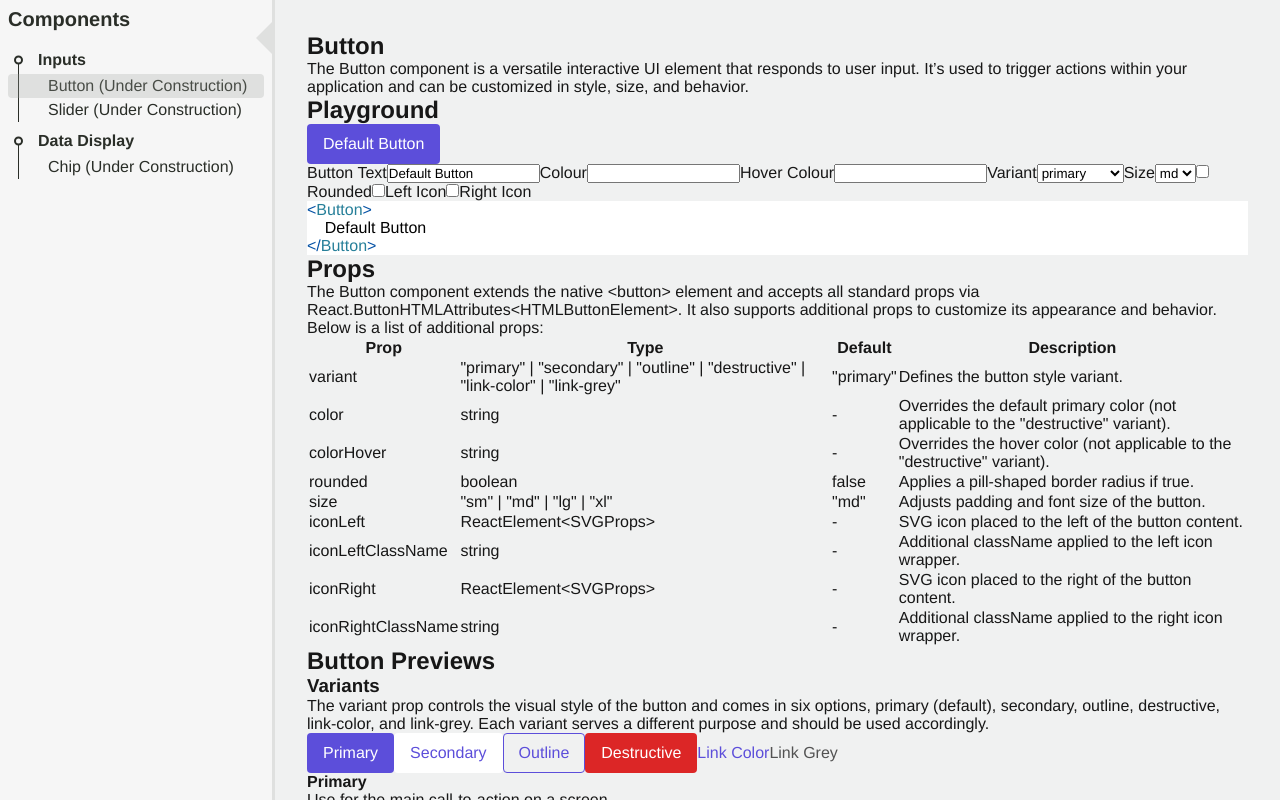
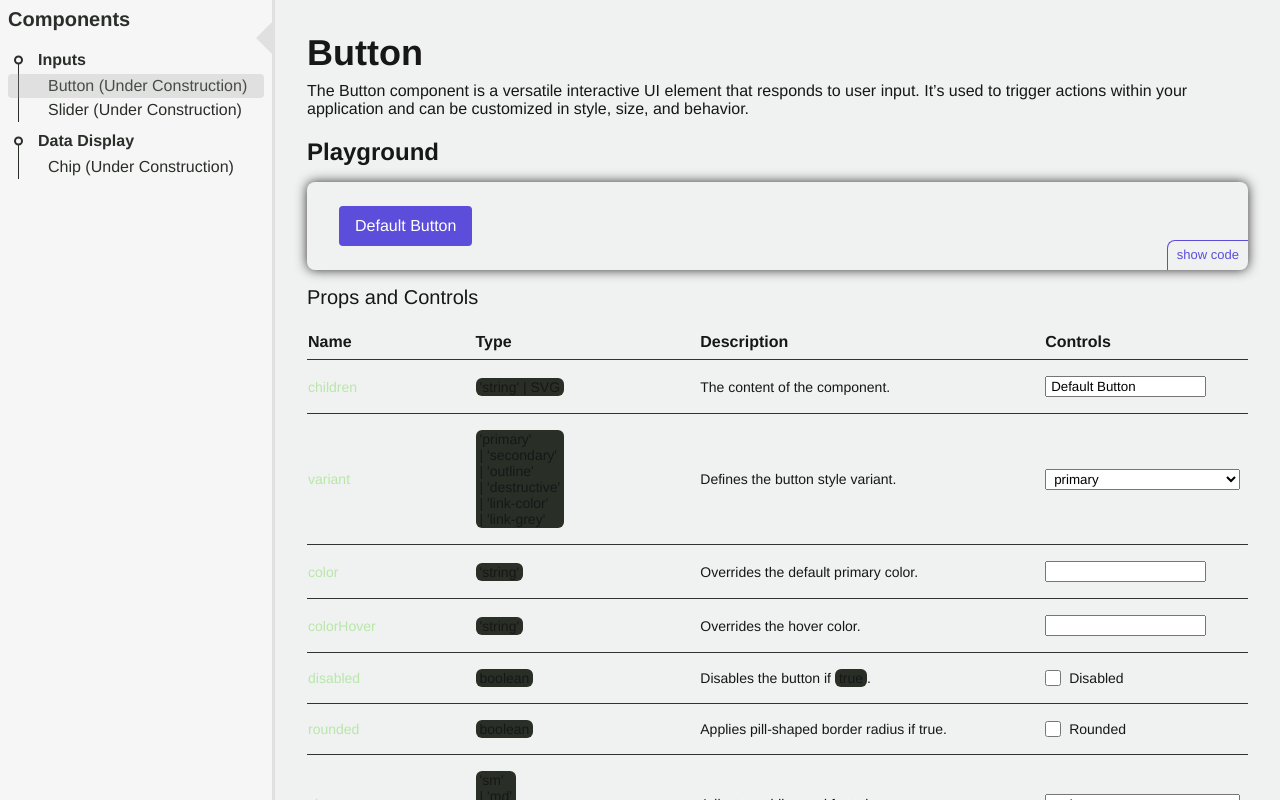
Before and after one commit to jalbe0076/component_kit, a Next.js app: page /button in a window 1280 px wide. Shown: the top 800 px of the page. Built offline with nearby package versions, Linux system fonts and the light colour scheme.

Commit message:
Style and setup playground section with props controls

```diff
--- /dev/null
+++ b/src/app/button/buttonPage.module.scss
@@ -0,0 +1,175 @@
+.container {
+    display: flex;
+    flex-direction: column;
+    gap: 1.25rem;
+}
+
+.titleH1 {
+    font-size: 2.25rem;
+    font-weight: 600;
+    color: var(--foreground);
+    margin-bottom: 0.5rem;
+}
+
+.titleH2 {
+    font-size: 1.5rem;
+    font-weight: 600;
+    color: var(--foreground);
+    margin-bottom: 1rem;
+}
+
+.titleH3 {
+    font-size: 1.25rem;
+    font-weight: 500;
+    color: var(--foreground);
+    margin-bottom: 1rem;
+}
+
+.previewContainer {
+    margin-bottom: 1rem;
+}
+
+.previewBtn {
+    width: 100%;
+    padding: 1.5rem 2rem;
+    box-shadow: 0px 0px 12px 0px #323232;
+    border-radius: 0.5rem;
+    position: relative;
+
+
+    .previewShowBtn {
+        position: absolute;
+        bottom: 0;
+        right: 0;
+        border-right: none;
+        border-bottom: none;
+        border-radius: 0.5rem 0 0 0;
+    }
+
+    &.previewCodeExpanded {
+        border-bottom-left-radius: 0;
+        border-bottom-right-radius: 0;
+    }
+}
+
+.previewCode {
+    border-radius: 0 0 0.5rem 0.5rem;
+    padding: 1rem 1.5rem;
+    font-size: 0.875rem;
+    background-color: #292f27;
+
+    &[aria-expanded="true"] {
+        border-bottom-left-radius: 0;
+        border-bottom-right-radius: 0;
+      }
+}
+
+.codeSnippet {
+    font-size: 0.875rem;
+    padding: 1px 4px;
+    border-radius: 6px;
+    display: inline-block;
+    width: fit-content;
+    background-color: #292f27;
+}
+
+
+.formGroup {
+    display: flex;
+    flex-direction: column;
+    gap: 0.5rem;
+    border: none;
+    padding-left: 0.75rem;
+}
+
+.inlineCode {
+    font-size: 0.875rem;
+    padding: 1px 4px;
+    border-radius: 6px;
+}
+
+.srOnly {
+    position: absolute;
+    width: 1px;
+    height: 1px;
+    padding: 0;
+    margin: -1px;
+    overflow: hidden;
+    clip: rect(0, 0, 0, 0);
+    white-space: nowrap;
+    border: 0;
+  }
+
+  .tableWrapper {
+    overflow-x: auto;
+    width: 100%;
+
+  }
+
+  .tableWrapper table {
+    min-width: 600px;
+    width: 100%;
+    border-collapse: collapse;
+  }
+
+  .tableHeader {
+    border-bottom: 1px solid #323232;
+  }
+
+  .tableHeader th{
+    color: var(--foreground);
+    font-weight: 600;
+    font-size: 1rem;
+    padding: 0.5rem 1rem 0.5rem 0.0625rem;
+    text-align: left;
+  }
+  .tableHeader td{
+    color: var(--foreground);
+    font-weight: 400;
+    font-size: .0875rem;
+    padding: 0.5rem 1rem 0.5rem 0.0625rem;
+    text-align: left;
+  }
+
+  .tableBody tr{
+    border-bottom: 1px solid #323232;
+    font-weight: 400;
+    font-size: 0.875rem;
+  }
+
+  .tableBody td{
+    color: var(--foreground);
+    padding: 1rem 0.5rem 1rem 0.0625rem;
+    text-align: left;
+  }
+
+  .tableBody select {
+    width: 100%;
+  }
+
+  .tableBody select,
+  .tableBody input {
+    padding: 0.0675rem .25rem;
+  }
+
+  .checkboxInput {
+  display: flex;
+  align-items: center;
+  width: fit-content;
+
+  &:hover {
+    cursor: pointer;
+  }
+
+  & input[type="checkbox"] {
+    margin-right: 0.5rem;
+    width: 1rem;
+    height: 1rem;
+    cursor: pointer;
+  }}
+
+  .tableBody .tableNameRow {
+    font-weight: 400;
+    font-size: 0.875rem;
+    color: #b8e7a9;
+  }
--- a/src/app/button/page.tsx
+++ b/src/app/button/page.tsx
@@ -5,6 +5,7 @@ import StarIcon from "../../icons/StarIcon";
 import SendIcon from "../../icons/SendIcon";
 import DeleteIcon from "../../icons/DeleteIcon";
 import CodeBlock from "../../utils/CodeBlock";
+import styles from "./buttonPage.module.scss";
 
 export default function ButtonDocs() {
   type Variant =
@@ -24,6 +25,10 @@ export default function ButtonDocs() {
   const [showRightIcon, setShowRightIcon] = useState(false);
   const [color, setColor] = useState("");
   const [colorHover, setHoverColor] = useState("");
+  const [isDisabled, setIsDisabled] = useState(false);
+  const [openPreviews, setOpenPreviews] = useState<{ [key: string]: boolean }>(
+    {}
+  );
 
   const sampleCode = `
 <Button
@@ -61,10 +66,24 @@ export default function ButtonDocs() {
 </Button>
 `;
 
+  const togglePreview = (id: string) => {
+    if (!openPreviews[id]) {
+      setOpenPreviews((prev) => ({
+        ...prev,
+        [id]: true,
+      }));
+    } else {
+      setOpenPreviews((prev) => ({
+        ...prev,
+        [id]: !prev[id],
+      }));
+    }
+  };
+
   return (
-    <div>
+    <article className={styles.container}>
       <section>
-        <h1>Button</h1>
+        <h1 className={styles.titleH1}>Button</h1>
         <p>
           The Button component is a versatile interactive UI element that
           responds to user input. It’s used to trigger actions within your
@@ -73,9 +92,13 @@ export default function ButtonDocs() {
       </section>
 
       <section>
-        <h2>Playground</h2>
-        <div>
-          <div>
+        <h2 className={styles.titleH2}>Playground</h2>
+        <div className={styles.previewContainer}>
+          <div
+            className={`${styles.previewBtn} ${
+              openPreviews["previewPlaground"] ? styles.previewCodeExpanded : ""
+            }`}
+          >
             <Button
               variant={variant}
               size={size}
@@ -84,214 +107,242 @@ export default function ButtonDocs() {
               iconRight={showRightIcon ? <StarIcon /> : undefined}
               color={color}
               colorHover={colorHover}
+              disabled={isDisabled}
             >
               {text}
             </Button>
+            <Button
+              variant="outline"
+              id="test"
+              size="sm"
+              className={styles.previewShowBtn}
+              onClick={() => togglePreview("previewPlaground")}
+              aria-expanded={!!openPreviews["previewPlaground"]}
+              aria-controls="code-preview-playground"
+            >
+              {openPreviews["previewPlaground"] ? "hide code" : "show code"}
+            </Button>
           </div>
-          <div>
-            <label>
-              Button Text
-              <input value={text} onChange={(e) => setText(e.target.value)} />
-            </label>
+          {openPreviews["previewPlaground"] && (
+            <CodeBlock
+              id="code-preview-playground"
+              className={styles.previewCode}
+              code={defaultButtonCode}
+              aria-hidden={!openPreviews["previewPlaground"]}
+            />
+          )}
+        </div>
 
-            <label>
-              Colour
-              <input value={color} onChange={(e) => setColor(e.target.value)} />
-            </label>
-
-            <label>
-              Hover Colour
-              <input
-                value={colorHover}
-                onChange={(e) => setHoverColor(e.target.value)}
-              />
-            </label>
-
-            <label>
-              Variant
-              <select
-                value={variant}
-                onChange={(e) => setVariant(e.target.value as Variant)}
-              >
-                <option value="primary">primary</option>
-                <option value="secondary">secondary</option>
-                <option value="outline">outline</option>
-                <option value="destructive">destructive</option>
-                <option value="link-color">link-color</option>
-                <option value="link-grey">link-grey</option>
-              </select>
-            </label>
-
-            <label>
-              Size
-              <select
-                value={size}
-                onChange={(e) => setSize(e.target.value as Size)}
-              >
-                <option value="sm">sm</option>
-                <option value="md">md</option>
-                <option value="lg">lg</option>
-                <option value="xl">xl</option>
-              </select>
-            </label>
-
-            <label>
-              <input
-                type="checkbox"
-                checked={rounded}
-                onChange={(e) => setRounded(e.target.checked)}
-              />
-              Rounded
-            </label>
-
-            <label>
-              <input
-                type="checkbox"
-                checked={showLeftIcon}
-                onChange={(e) => setShowLeftIcon(e.target.checked)}
-              />
-              Left Icon
-            </label>
-
-            <label>
-              <input
-                type="checkbox"
-                checked={showRightIcon}
-                onChange={(e) => setShowRightIcon(e.target.checked)}
-              />
-              Right Icon
-            </label>
-          </div>
-          <CodeBlock code={defaultButtonCode}></CodeBlock>
-        </div>
-      </section>
-
-      <section>
-        <h2>Props</h2>
-        <p>
-          The Button component extends the native <code>&lt;button&gt;</code>{" "}
-          element and accepts all standard props via{" "}
-          <code>React.ButtonHTMLAttributes&lt;HTMLButtonElement&gt;</code>. It
-          also supports additional props to customize its appearance and
-          behavior. Below is a list of additional props:
-        </p>
-        <div>
+        <h3 className={styles.titleH3}>Props and Controls</h3>
+        <div className={styles.tableWrapper}>
           <table>
-            <thead>
+            <thead className={styles.tableHeader}>
               <tr>
-                <th>Prop</th>
+                <th>Name</th>
                 <th>Type</th>
-                <th>Default</th>
                 <th>Description</th>
+                <th>Controls</th>
               </tr>
             </thead>
-            <tbody>
+            <tbody className={styles.tableBody}>
               <tr>
+                <td className={styles.tableNameRow}>children</td>
                 <td>
-                  <code>variant</code>
-                </td>
-                <td>
-                  <code>
-                    "primary" | "secondary" | "outline" | "destructive" |
-                    "link-color" | "link-grey"
+                  <code className={styles.codeSnippet}>
+                    'string' | SVG
                   </code>
                 </td>
+                <td>The content of the component.</td>
                 <td>
-                  <code>"primary"</code>
-                </td>
-                <td>Defines the button style variant.</td>
-              </tr>
-              <tr>
-                <td>
-                  <code>color</code>
-                </td>
-                <td>
-                  <code>string</code>
-                </td>
-                <td>-</td>
-                <td>
-                  Overrides the default primary color (not applicable to the
-                  "destructive" variant).
+                <label htmlFor="buttonText" className={styles.srOnly}>
+                    children
+                  </label>
+                  <input
+                    id="buttonText"
+                    type="text"
+                    value={text}
+                    onChange={(e) => setText(e.target.value)}
+                  />
                 </td>
               </tr>
               <tr>
+                <td className={styles.tableNameRow}>variant</td>
                 <td>
-                  <code>colorHover</code>
+                  <code className={styles.codeSnippet}>
+                    <div>'primary'</div>
+                    <div>| 'secondary' </div>
+                    <div>| 'outline' </div>
+                    <div>| 'destructive' </div>
+                    <div>| 'link-color' </div>
+                    <div>| 'link-grey'</div>
+                  </code>
                 </td>
+                <td>Defines the button style variant.</td>
                 <td>
-                  <code>string</code>
-                </td>
-                <td>-</td>
-                <td>
-                  Overrides the hover color (not applicable to the "destructive"
-                  variant).
+                  <label htmlFor="variant" className={styles.srOnly}>
+                    Variant
+                  </label>
+                  <select
+                    id="variant"
+                    value={variant}
+                    onChange={(e) => setVariant(e.target.value as Variant)}
+                  >
+                    <option value="primary">primary</option>
+                    <option value="secondary">secondary</option>
+                    <option value="outline">outline</option>
+                    <option value="destructive">destructive</option>
+                    <option value="link-color">link-color</option>
+                    <option value="link-grey">link-grey</option>
+                  </select>
                 </td>
               </tr>
               <tr>
+                <td className={styles.tableNameRow}>color</td>
                 <td>
-                  <code>rounded</code>
+                  <code className={styles.codeSnippet}>'string'</code>
                 </td>
+                <td>Overrides the default primary color.</td>
                 <td>
-                  <code>boolean</code>
-                </td>
-                <td>
-                  <code>false</code>
-                </td>
-                <td>
-                  Applies a pill-shaped border radius if <code>true</code>.
+                  <label htmlFor="color" className={styles.srOnly}>
+                    Color
+                  </label>
+                  <input
+                    id="color"
+                    type="text"
+                    value={color}
+                    onChange={(e) => setColor(e.target.value)}
+                  />
                 </td>
               </tr>
               <tr>
+                <td className={styles.tableNameRow}>colorHover</td>
                 <td>
-                  <code>size</code>
+                  <code className={styles.codeSnippet}>'string'</code>
                 </td>
+                <td>Overrides the hover color.</td>
                 <td>
-                  <code>"sm" | "md" | "lg" | "xl"</code>
+                  <label htmlFor="colorHover" className={styles.srOnly}>
+                    Hover Color
+                  </label>
+                  <input
+                    id="colorHover"
+                    type="text"
+                    value={colorHover}
+                    onChange={(e) => setHoverColor(e.target.value)}
+                  />
                 </td>
-                <td>
-                  <code>"md"</code>
-                </td>
-                <td>Adjusts padding and font size of the button.</td>
               </tr>
               <tr>
+                <td className={styles.tableNameRow}>disabled</td>
                 <td>
-                  <code>iconLeft</code>
+                  <code className={styles.codeSnippet}>boolean</code>
                 </td>
+                <td>Disables the button if <code className={styles.codeSnippet}>true</code>.</td>
                 <td>
-                  <code>ReactElement&lt;SVGProps&gt;</code>
+                  <label htmlFor="isDisabled" className={styles.checkboxInput}>
+                    <input
+                      id="isDisabled"
+                      type="checkbox"
+                      checked={isDisabled}
+                      onChange={(e) => setIsDisabled(e.target.checked)}
+                    />{" "}
+                    Disabled
+                  </label>
                 </td>
-                <td>-</td>
-                <td>SVG icon placed to the left of the button content.</td>
               </tr>
               <tr>
+                <td className={styles.tableNameRow}>rounded</td>
                 <td>
-                  <code>iconLeftClassName</code>
+                  <code className={styles.codeSnippet}>boolean</code>
                 </td>
+                <td>Applies pill-shaped border radius if true.</td>
                 <td>
-                  <code>string</code>
+                  <label htmlFor="rounded" className={styles.checkboxInput}>
+                    <input
+                      id="rounded"
+                      type="checkbox"
+                      checked={rounded}
+                      onChange={(e) => setRounded(e.target.checked)}
+                    />{" "}
+                    Rounded
+                  </label>
                 </td>
-                <td>-</td>
-                <td>Additional className applied to the left icon wrapper.</td>
               </tr>
               <tr>
+                <td className={styles.tableNameRow}>size</td>
                 <td>
-                  <code>iconRight</code>
+                  <code className={styles.codeSnippet}>
+                    'sm' <br />| 'md' <br />| 'lg' <br />| 'xl'
+                  </code>
                 </td>
+                <td>Adjusts padding and font size.</td>
                 <td>
-                  <code>ReactElement&lt;SVGProps&gt;</code>
+                  <label htmlFor="size" className={styles.srOnly}>
+                    Size
+                  </label>
+                  <select
+                    id="size"
+                    value={size}
+                    onChange={(e) => setSize(e.target.value as Size)}
+                  >
+                    <option value="sm">sm</option>
+                    <option value="md">md</option>
+                    <option value="lg">lg</option>
+                    <option value="xl">xl</option>
+                  </select>
                 </td>
-                <td>-</td>
-                <td>SVG icon placed to the right of the button content.</td>
               </tr>
               <tr>
+                <td className={styles.tableNameRow}>iconLeft</td>
                 <td>
-                  <code>iconRightClassName</code>
+                  <code className={styles.codeSnippet}>ReactElement&lt;SVGProps&gt;</code>
                 </td>
+                <td>Left-side SVG icon.</td>
                 <td>
-                  <code>string</code>
+                  <label htmlFor="leftIcon" className={styles.checkboxInput}>
+                    <input
+                      id="leftIcon"
+                      type="checkbox"
+                      checked={showLeftIcon}
+                      onChange={(e) => setShowLeftIcon(e.target.checked)}
+                    />{" "}
+                    Show Left Icon
+                  </label>
                 </td>
+              </tr>
+              <tr>
+                <td className={styles.tableNameRow}>iconLeftClassName</td>
+                <td>
+                  <code className={styles.codeSnippet}>'string'</code>
+                </td>
+                <td>ClassName applied to the left icon wrapper.</td>
                 <td>-</td>
-                <td>Additional className applied to the right icon wrapper.</td>
+              </tr>
+              <tr>
+                <td className={styles.tableNameRow}>iconRight</td>
+                <td>
+                  <code className={styles.codeSnippet}>ReactElement&lt;SVGProps&gt;</code>
+                </td>
+                <td>Right-side SVG icon.</td>
+                <td>
+                  <label htmlFor="rightIcon" className={styles.checkboxInput}>
+                    <input
+                      id="rightIcon"
+                      type="checkbox"
+                      checked={showRightIcon}
+                      onChange={(e) => setShowRightIcon(e.target.checked)}
+                    />{" "}
+                    Show Right Icon
+                  </label>
+                </td>
+              </tr>
+              <tr>
+                <td className={styles.tableNameRow}>iconRightClassName</td>
+                <td>
+                  <code className={styles.codeSnippet}>'string'</code>
+                </td>
+                <td>ClassName applied to the right icon wrapper.</td>
+                <td>-</td>
               </tr>
             </tbody>
           </table>
@@ -305,7 +356,7 @@ export default function ButtonDocs() {
         <section>
           <h3>Variants</h3>
           <p>
-            The <code>variant</code> prop controls the visual style of the
+            The <code className={styles.codeSnippet}>variant</code> prop controls the visual style of the
             button and comes in six options, primary (default), secondary,
             outline, destructive, link-color, and link-grey. Each variant serves
             a different purpose and should be used accordingly.
@@ -409,12 +460,6 @@ export default function ButtonDocs() {
             <Button size="md">Medium</Button>
             <Button size="lg">Large</Button>
             <Button size="xl">Extra Large</Button>
-          </div>
-          <div>
-            <CodeBlock code={`<Button size="sm">Small</Button>`} />
-            <CodeBlock code={`<Button size="md">Medium</Button>`} />
-            <CodeBlock code={`<Button size="lg">Large</Button>`} />
-            <CodeBlock code={`<Button size="xl">Extra Large</Button>`} />
           </div>
         </section>
 
@@ -536,12 +581,12 @@ export default function ButtonDocs() {
         <h2>Styling</h2>
         <p>
           You can easily customize the button's appearance using inline styles
-          by passing a `style` prop with standard CSS properties. This allows
-          you to set properties like background color, padding, font size, and
-          more directly within your JSX:
+          by passing a style prop with standard CSS properties. This allows you
+          to set properties like background color, padding, font size, and more
+          directly within your JSX:
         </p>
         <CodeBlock className="code-content" code={sampleCode} />
       </section>
-    </div>
+    </article>
   );
 }
```
Also changed, not shown: src/app/button/button.module.scss (deleted).
